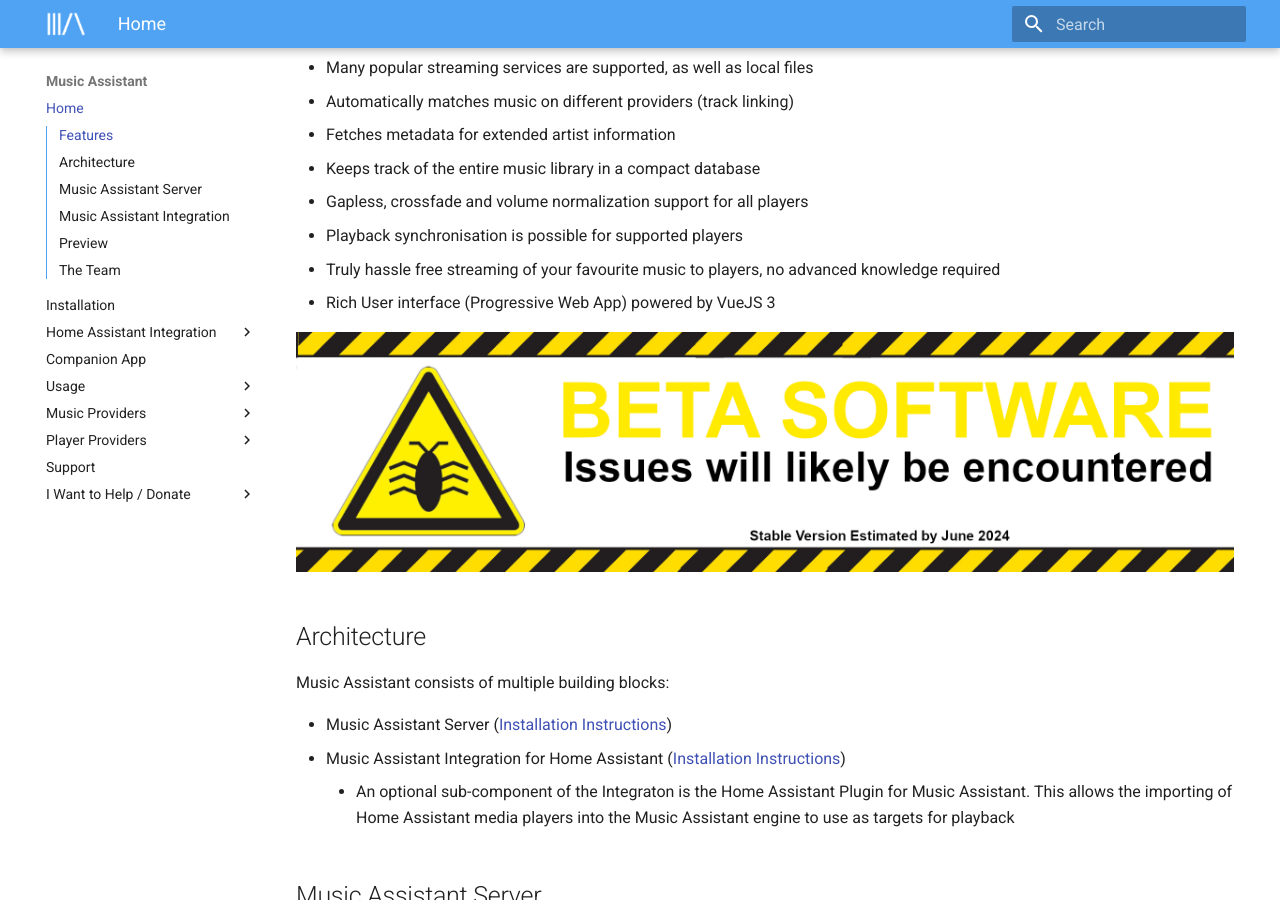
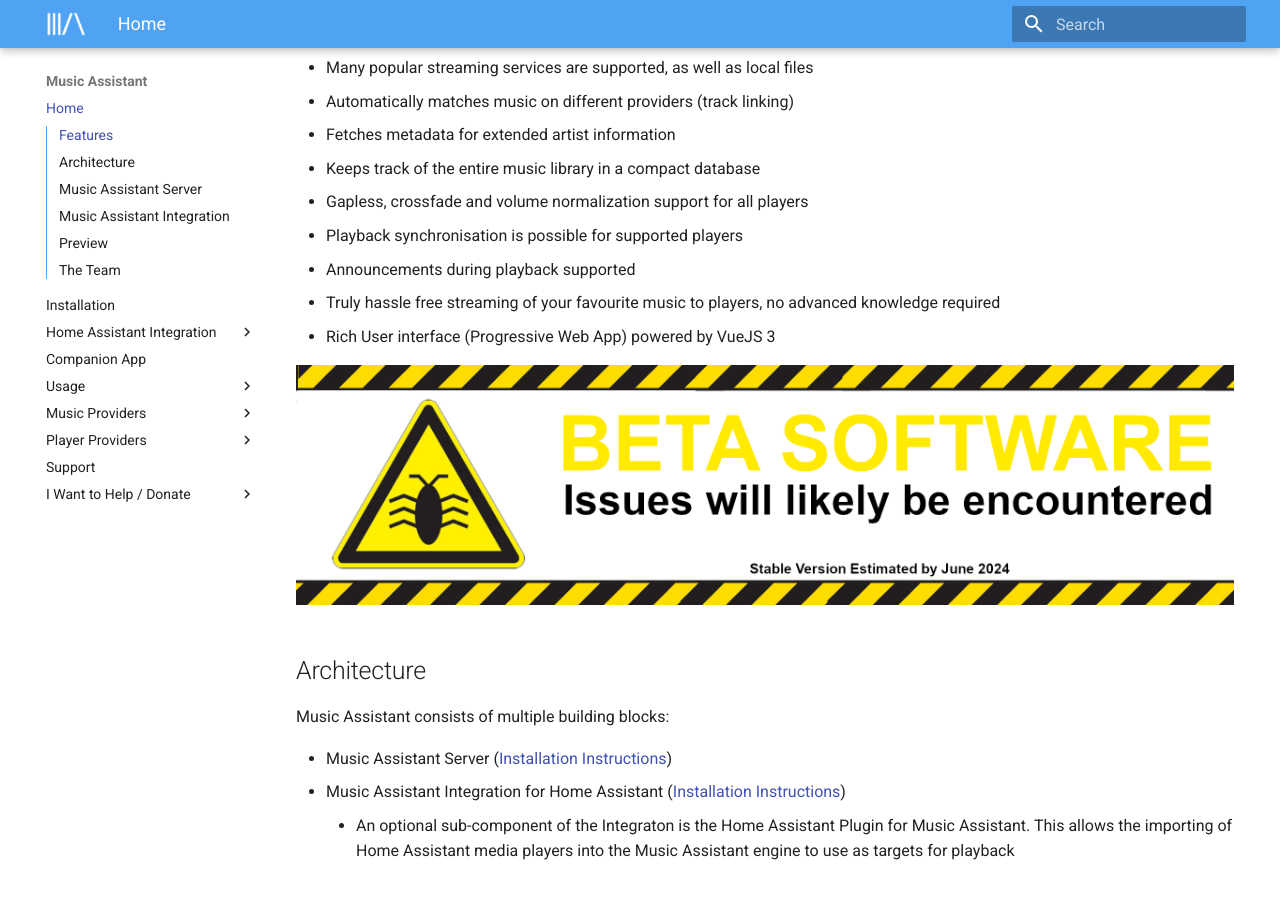
Before and after one commit to pwbriggs/music-assistant.github.io, an MkDocs documentation site: the page built from docs/index.md, in a window 1280 px wide and 900 px high, scrolled down 671 px. Built offline with MkDocs 1.6.1 and Material for MkDocs 9.7.7, drawn with Linux system fonts in a browser that asks for light colours.

Commit message:
Add point about announcements

```diff
--- a/docs/index.md
+++ b/docs/index.md
@@ -13,6 +13,7 @@
 - Keeps track of the entire music library in a compact database
 - Gapless, crossfade and volume normalization support for all players
 - Playback synchronisation is possible for supported players
+- Announcements during playback supported
 - Truly hassle free streaming of your favourite music to players, no advanced knowledge required
 - Rich User interface (Progressive Web App) powered by VueJS 3
 
```
